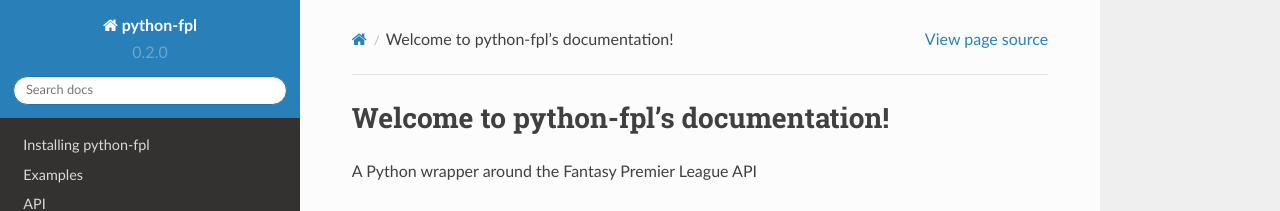
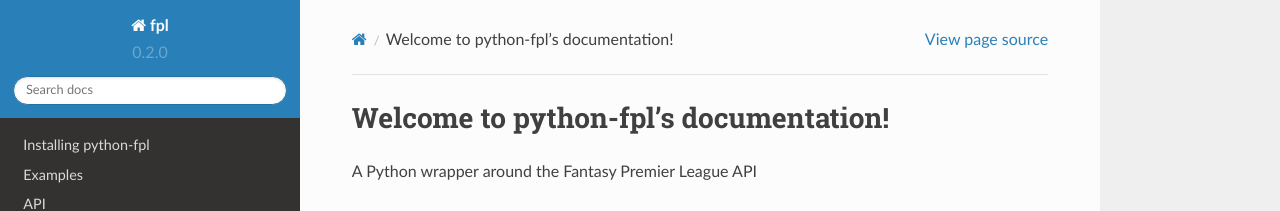
Before and after one commit to amosbastian/fpl, a Sphinx documentation site: the page built from docs/index.rst, in a window 1280 px wide. Shown: the top 211 px of the page. Built offline with Sphinx 7.4.7 and the Read the Docs theme 2.0.0, drawn with Linux system fonts in a browser that asks for light colours.

Commit message:
Change name

```diff
--- a/docs/conf.py
+++ b/docs/conf.py
@@ -1,7 +1,7 @@
 #!/usr/bin/env python3
 # -*- coding: utf-8 -*-
 #
-# python-fpl documentation build configuration file, created by
+# fpl documentation build configuration file, created by
 # sphinx-quickstart on Sun Jan 14 18:07:16 2018.
 #
 # This file is execfile()d with the current directory set to its
@@ -47,7 +47,7 @@
 master_doc = 'index'
 
 # General information about the project.
-project = 'python-fpl'
+project = 'fpl'
 copyright = '2018, Amos Bastian'
 author = 'Amos Bastian'
 
@@ -116,7 +116,7 @@
 # -- Options for HTMLHelp output ------------------------------------------
 
 # Output file base name for HTML help builder.
-htmlhelp_basename = 'python-fpldoc'
+htmlhelp_basename = 'fpldoc'
 
 
 # -- Options for LaTeX output ---------------------------------------------
@@ -143,7 +143,7 @@
 # (source start file, target name, title,
 #  author, documentclass [howto, manual, or own class]).
 latex_documents = [
-    (master_doc, 'python-fpl.tex', 'python-fpl Documentation',
+    (master_doc, 'fpl.tex', 'fpl Documentation',
      'Amos Bastian', 'manual'),
 ]
 
@@ -153,7 +153,7 @@
 # One entry per manual page. List of tuples
 # (source start file, name, description, authors, manual section).
 man_pages = [
-    (master_doc, 'python-fpl', 'python-fpl Documentation',
+    (master_doc, 'fpl', 'fpl Documentation',
      [author], 1)
 ]
 
@@ -164,7 +164,7 @@
 # (source start file, target name, title, author,
 #  dir menu entry, description, category)
 texinfo_documents = [
-    (master_doc, 'python-fpl', 'python-fpl Documentation',
-     author, 'python-fpl', 'One line description of project.',
+    (master_doc, 'fpl', 'fpl Documentation',
+     author, 'fpl', 'One line description of project.',
      'Miscellaneous'),
 ]
```
